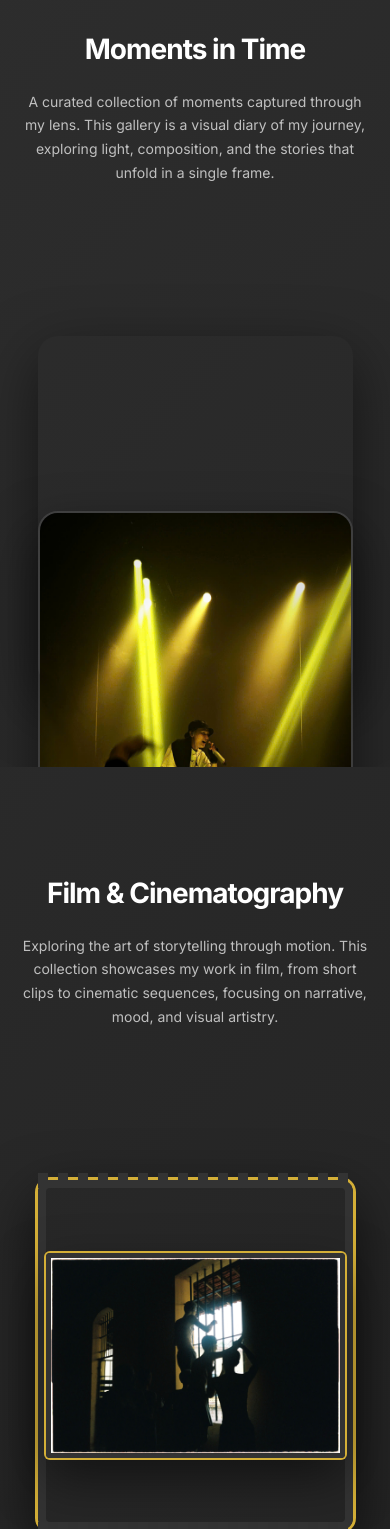
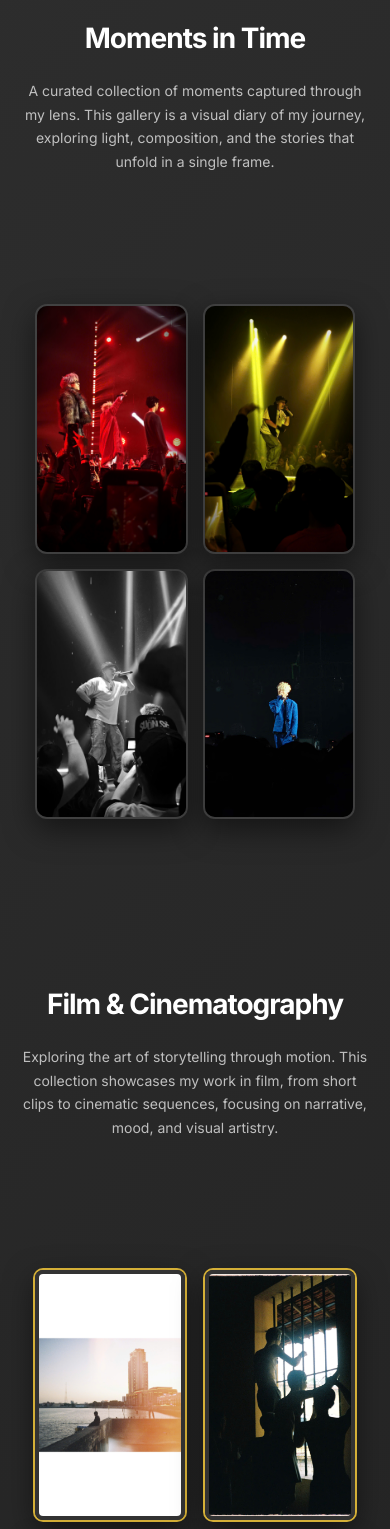
Before and after one commit to NguyenMinh993/portfolio, a Django app: page /photography/ in a window 390 px wide. Shown: the part 77-1606 px from the top of the page. Run offline with Django 5.2, Linux system fonts and the light colour scheme.

Commit message:
Use grid layout to display all showcase images on mobile (2 columns)

```diff
--- a/portfolio/templates/portfolio/photography.html
+++ b/portfolio/templates/portfolio/photography.html
@@ -499,71 +499,70 @@
                 height: 100%;
             }
 
-            /* Mobile - Simple Single Image Display */
+            /* Mobile - Grid Display (Show All Images) */
             .photo-showcase {
                 position: relative;
-                width: 90%;
-                max-width: 400px;
+                width: 100%;
                 height: auto;
-                margin: 30px auto;
-                border-radius: 20px;
-                box-shadow: 0 20px 60px rgba(0, 0, 0, 0.5);
+                margin: 30px 0;
                 animation: none;
             }
 
             .showcase-container {
-                display: block;
+                display: grid;
+                grid-template-columns: repeat(2, 1fr);
+                gap: 15px;
                 width: 100%;
-                height: auto;
+                padding: 0 15px;
             }
 
             .showcase-image {
                 width: 100%;
-                height: auto;
+                height: 250px;
                 object-fit: cover;
                 transform: none !important;
                 animation: none !important;
-                border-radius: 20px;
-                display: none;
+                border-radius: 12px;
+                display: block;
+                box-shadow: 0 10px 30px rgba(0, 0, 0, 0.5);
+                border: 2px solid rgba(255, 255, 255, 0.1);
             }
 
-            .showcase-image.img-2 {
-                display: block;
-            }
-
-            .img-1, .img-3, .img-4, .img-5 {
-                display: none !important;
+            .img-1, .img-2, .img-3, .img-4, .img-5 {
+                display: block !important;
+                position: relative !important;
             }
 
             .showcase-dots {
                 display: none;
             }
 
-            /* Film Showcase Mobile */
-            .film-showcase {
-                border: 8px solid #333;
-                box-shadow: 0 0 0 3px #d4af37, 0 20px 60px rgba(0, 0, 0, 0.7);
-                border-radius: 12px;
+            /* Film Showcase Mobile - Grid with Film Frame */
+            .film-showcase .showcase-container {
+                gap: 20px;
             }
 
             .film-showcase .showcase-image {
-                border-radius: 4px;
+                border: 4px solid #333;
+                box-shadow: 0 0 0 2px #d4af37, 0 10px 30px rgba(0, 0, 0, 0.5);
+                border-radius: 8px;
+                position: relative;
             }
 
-            .film-showcase::before,
-            .film-showcase::after {
+            .film-showcase .showcase-image::before,
+            .film-showcase .showcase-image::after {
                 content: '';
                 position: absolute;
-                left: -8px;
-                right: -8px;
-                height: 15px;
-                background: repeating-linear-gradient(90deg, #333 0, #333 10px, transparent 10px, transparent 20px);
-                z-index: 10;
+                left: -4px;
+                right: -4px;
+                height: 8px;
+                background: repeating-linear-gradient(90deg, #333 0, #333 6px, transparent 6px, transparent 12px);
+                z-index: 1;
                 pointer-events: none;
             }
 
-            .film-showcase::before { top: -15px; }
-            .film-showcase::after { bottom: -15px; }
+            .film-showcase .showcase-image::before { top: -8px; }
+            .film-showcase .showcase-image::after { bottom: -8px; }
 
             .contact-container { padding: 25px 15px; }
             .form-group input, .form-group textarea { font-size: 14px; padding: 12px; }
```
